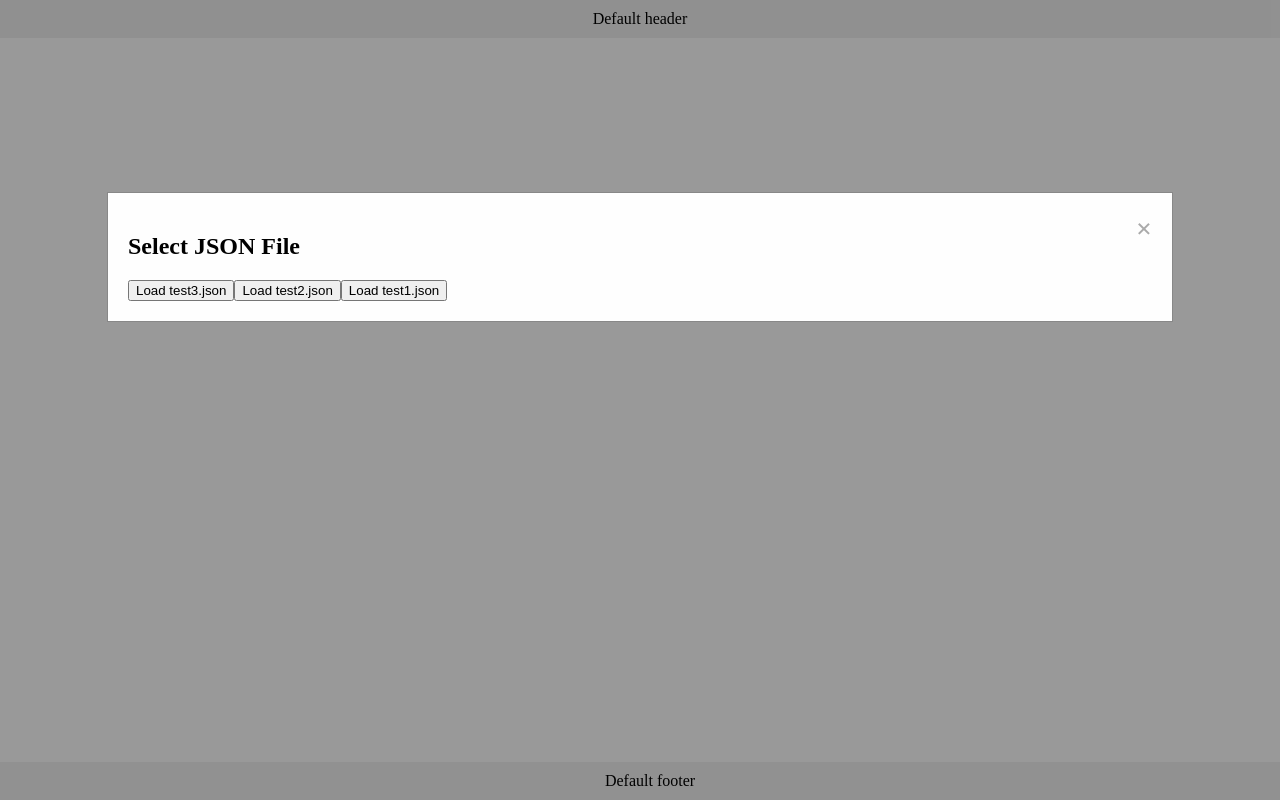
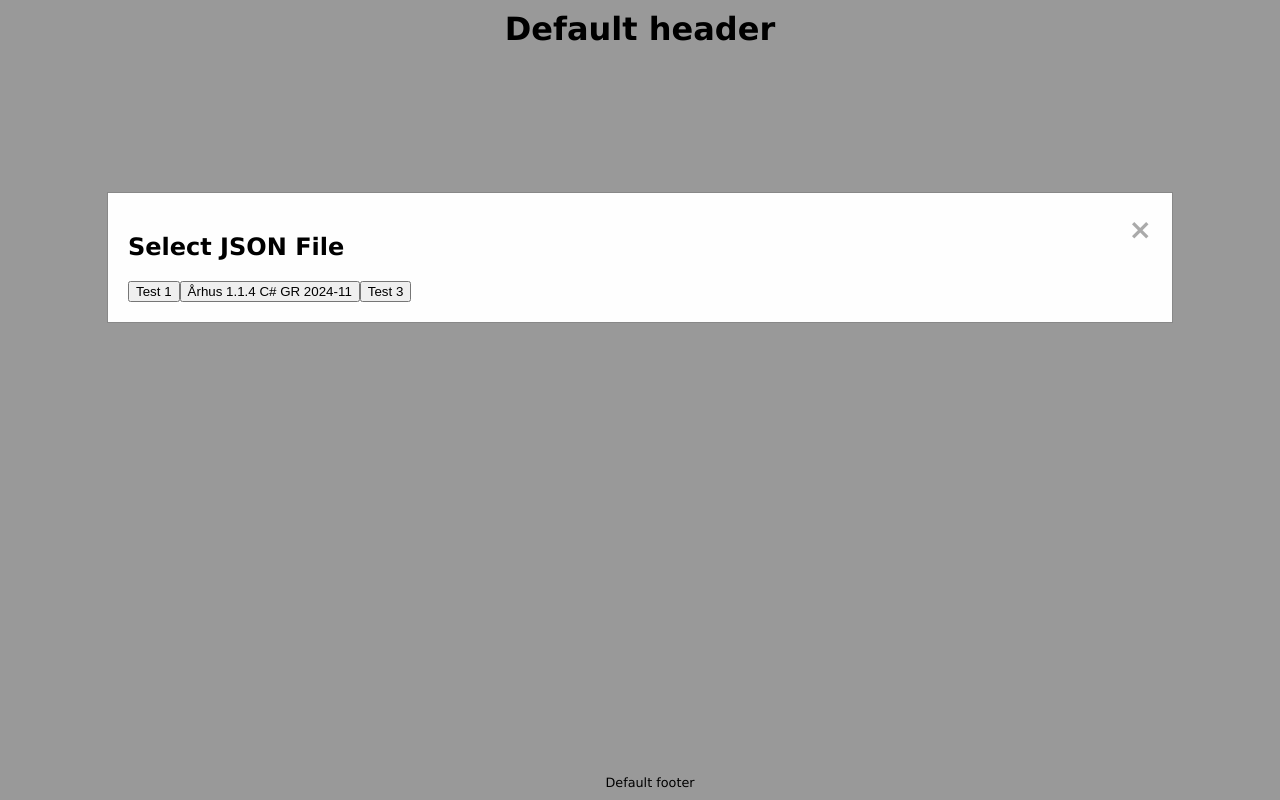
Before and after one commit to devcronberg/seating, a plain HTML site: page index.html in a window 1280 px wide. Both pictures are taken after a click on the element "Default header". Drawn offline with Linux system fonts and the light colour scheme.

Commit message:
Add new JSON files and update styles for improved layout

```diff
--- a/app.js
+++ b/app.js
@@ -3,14 +3,6 @@ document.addEventListener('DOMContentLoaded', () => {
     const header = document.getElementById('header');
     const footer = document.getElementById('footer');
     const closeModalBtn = document.getElementsByClassName('close')[0];
-
-    const jsonFiles = [
-        { fileName: 'test1.json', date: '2023-01-01' },
-        { fileName: 'test2.json', date: '2023-02-01' },
-        { fileName: 'test3.json', date: '2023-03-01' }
-    ];
-
-    jsonFiles.sort((a, b) => new Date(b.date) - new Date(a.date));
 
     const modalContent = document.querySelector('.modal-content');
     // Clear existing buttons
@@ -18,29 +10,6 @@ document.addEventListener('DOMContentLoaded', () => {
         <span class="close">&times;</span>
         <h2>Select JSON File</h2>
     `;
-    jsonFiles.forEach(file => {
-        const button = document.createElement('button');
-        button.textContent = `Load ${file.fileName}`;
-        button.onclick = () => loadJsonFile(file.fileName);
-        modalContent.appendChild(button);
-    });
-
-    const showModal = () => {
-        modal.style.display = 'block';
-    };
-
-    header.onclick = showModal;
-    footer.onclick = showModal;
-
-    closeModalBtn.onclick = () => {
-        modal.style.display = 'none';
-    };
-
-    window.onclick = (event) => {
-        if (event.target == modal) {
-            modal.style.display = 'none';
-        }
-    };
 
     const loadJsonFile = (fileName) => {
         fetch(fileName)
@@ -81,6 +50,44 @@ document.addEventListener('DOMContentLoaded', () => {
             .catch(error => console.error('Error fetching grid configuration:', error));
     };
 
+    const fetchJsonFiles = () => {
+        fetch('/data/files.json')
+            .then(response => response.json())
+            .then(files => {
+                files.forEach(file => {
+                    fetch(`/data/${file}`)
+                        .then(response => response.json())
+                        .then(data => {
+                            const button = document.createElement('button');
+                            button.textContent = `${data.title}`;
+                            button.onclick = () => loadJsonFile(`/data/${file}`);
+                            modalContent.appendChild(button);
+                        })
+                        .catch(error => console.error('Error fetching JSON file:', error));
+                });
+            })
+            .catch(error => console.error('Error fetching JSON file list:', error));
+    };
+
+    fetchJsonFiles();
+
+    const showModal = () => {
+        modal.style.display = 'block';
+    };
+
+    header.onclick = showModal;
+    footer.onclick = showModal;
+
+    closeModalBtn.onclick = () => {
+        modal.style.display = 'none';
+    };
+
+    window.onclick = (event) => {
+        if (event.target == modal) {
+            modal.style.display = 'none';
+        }
+    };
+
     // Check for JSON file in URL
     const urlParams = new URLSearchParams(window.location.search);
     const jsonFile = urlParams.get('json');
--- /dev/null
+++ b/data/files.json
@@ -0,0 +1,6 @@
+
+[
+    "test1.json",
+    "test2.json",
+    "test3.json"
+]
--- /dev/null
+++ b/data/test1.json
@@ -0,0 +1,32 @@
+{
+    "header": "Dette er headeren",
+    "footer": "Dette er footeren",
+    "grid": {
+        "rows": 4,
+        "columns": 5
+    },
+    "names": [
+        { "id": 1, "name": "Alice", "online": true, "bgColor": "#ffcccc" },
+        { "id": 2, "name": "Bob", "online": false, "bgColor": "#ccffcc" },
+        { "id": 3, "name": "Charlie", "online": true, "bgColor": "#ccccff" },
+        { "id": 4, "name": "David", "online": false, "bgColor": "#ffffcc" },
+        { "id": 5, "name": "Eve", "online": true, "bgColor": "#ffccff" },
+        { "id": 6, "name": "Frank", "online": false, "bgColor": "#ccffff" },
+        { "id": 7, "name": "Grace", "online": true, "bgColor": "#ffcccc" },
+        { "id": 8, "name": "Hannah", "online": false, "bgColor": "#ccffcc" },
+        { "id": 9, "name": "Ivy", "online": true, "bgColor": "#ccccff" },
+        { "id": 10, "name": "Jack", "online": false, "bgColor": "#ffffcc" },
+        { "id": 11, "name": "Kathy", "online": true, "bgColor": "#ffccff" },
+        { "id": 12, "name": "Leo", "online": false, "bgColor": "#ccffff" },
+        { "id": 13, "name": "Mona", "online": true, "bgColor": "#ffcccc" },
+        { "id": 14, "name": "Nina", "online": false, "bgColor": "#ccffcc" },
+        { "id": 15, "name": "Oscar", "online": true, "bgColor": "#ccccff" },
+        { "id": 16, "name": "Paul", "online": false, "bgColor": "#ffffcc" },
+        { "id": 17, "name": "", "online": false, "bgColor": "#ffffff" },
+        { "id": 18, "name": "", "online": false, "bgColor": "#ffffff" },
+        { "id": 19, "name": "", "online": false, "bgColor": "#ffffff" },
+        { "id": 20, "name": "", "online": false, "bgColor": "#ffffff" }
+    ],
+    "title": "Test 1",
+    "date": "2023-01-01"
+}
--- /dev/null
+++ b/data/test2.json
@@ -0,0 +1,21 @@
+{
+    "header": "C# Grundlæggende - Århus - nov. 2024",
+    "footer": "Michell Cronberg (michell@cronberg.dk)",
+    "grid": {
+        "rows": 3,
+        "columns": 3
+    },
+    "names": [
+        { "id": 1, "name": "Ikke besat", "bgColor": "lightgray" },
+        { "id": 2, "name": "Dennis"},
+        { "id": 3, "name": "Jan" },
+        { "id": 4, "name": "Ikke besat", "bgColor": "lightgray"},
+        { "id": 5, "name": "Julia"},
+        { "id": 6, "name": "William" },
+        { "id": 7, "name": "Michell", "bgColor": "lightblue" },
+        { "id": 8, "name": "", "online": false, "bgColor": "" },
+        { "id": 9, "name": "", "online": false, "bgColor": "" }
+    ],
+    "title": "Århus 1.1.4 C# GR 2024-11",
+    "date": "2024-11-10"
+}
--- /dev/null
+++ b/data/test3.json
@@ -0,0 +1,27 @@
+{
+    "header": "Dette er headeren for test3",
+    "footer": "Dette er footeren for test3",
+    "title": "Test 3",
+    "grid": {
+        "rows": 3,
+        "columns": 5
+    },
+    "names": [
+        { "id": 1, "name": "Alice", "online": true, "bgColor": "#ffcccc" },
+        { "id": 2, "name": "Bob", "online": false, "bgColor": "#ccffcc" },
+        { "id": 3, "name": "Charlie", "online": true, "bgColor": "#ccccff" },
+        { "id": 4, "name": "David", "online": false, "bgColor": "#ffffcc" },
+        { "id": 5, "name": "Eve", "online": true, "bgColor": "#ffccff" },
+        { "id": 6, "name": "Frank", "online": false, "bgColor": "#ccffff" },
+        { "id": 7, "name": "Grace", "online": true, "bgColor": "#ffcccc" },
+        { "id": 8, "name": "Hannah", "online": false, "bgColor": "#ccffcc" },
+        { "id": 9, "name": "", "online": false, "bgColor": "#ffffff" },
+        { "id": 10, "name": "Jack", "online": true, "bgColor": "#ccccff" },
+        { "id": 11, "name": "Kathy", "online": false, "bgColor": "#ffffcc" },
+        { "id": 12, "name": "", "online": false, "bgColor": "#ffffff" },
+        { "id": 13, "name": "", "online": false, "bgColor": "#ffffff" },
+        { "id": 14, "name": "", "online": false, "bgColor": "#ffffff" },
+        { "id": 15, "name": "", "online": false, "bgColor": "#ffffff" }
+    ],
+    "date": "2023-03-01"
+}
--- a/styles.css
+++ b/styles.css
@@ -5,18 +5,21 @@ body, html {
     overflow: hidden; /* Prevent horizontal scrollbar */
     display: flex;
     flex-direction: column;
+    font-family: Verdana, Geneva, Tahoma, sans-serif;
 }
 
 header, footer {
     width: 100%;
     text-align: center;
-    background-color: #f1f1f1; /* Match header and footer color */
+    background-color: white;
     padding: 10px 0;
 }
 
 header {
     position: sticky;
     top: 0;
+    font-weight: bold;
+    font-size: 2em;
 }
 
 .grid-container {
@@ -39,6 +42,7 @@ header {
     justify-content: center;
     background-color: white; /* Set default background color to white */
     padding: 10px; /* Add more padding to grid items */
+    font-size: 2em;
 }
 
 .grid-item:not(:empty) {
@@ -60,7 +64,7 @@ footer {
     justify-content: center; /* Center the footer content */
     align-items: center;
     padding: 10px;
-    background-color: #f1f1f1;
+    font-size: 0.8em;
 }
 
 #openModalBtn {
@@ -113,3 +117,13 @@ footer {
     text-decoration: none;
     cursor: pointer;
 }
+
+/* Media query for mobile devices */
+@media (max-width: 768px) {
+    header {
+        font-size: 1em;
+    }
+    .grid-item {
+        font-size: 1em;
+    }
+}
```
Also changed, not shown: test1.json (deleted, +0 -31 lines), test2.json (deleted, +0 -20 lines), test3.json (deleted, +0 -26 lines).
